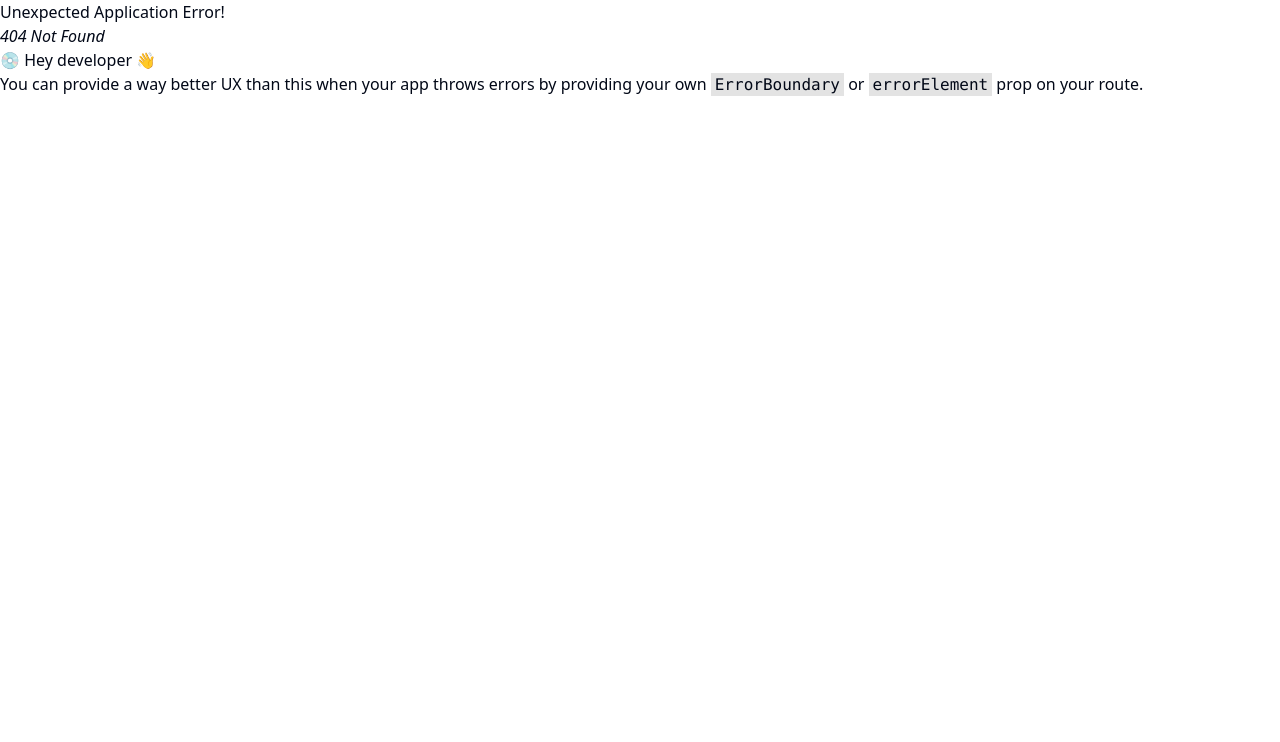
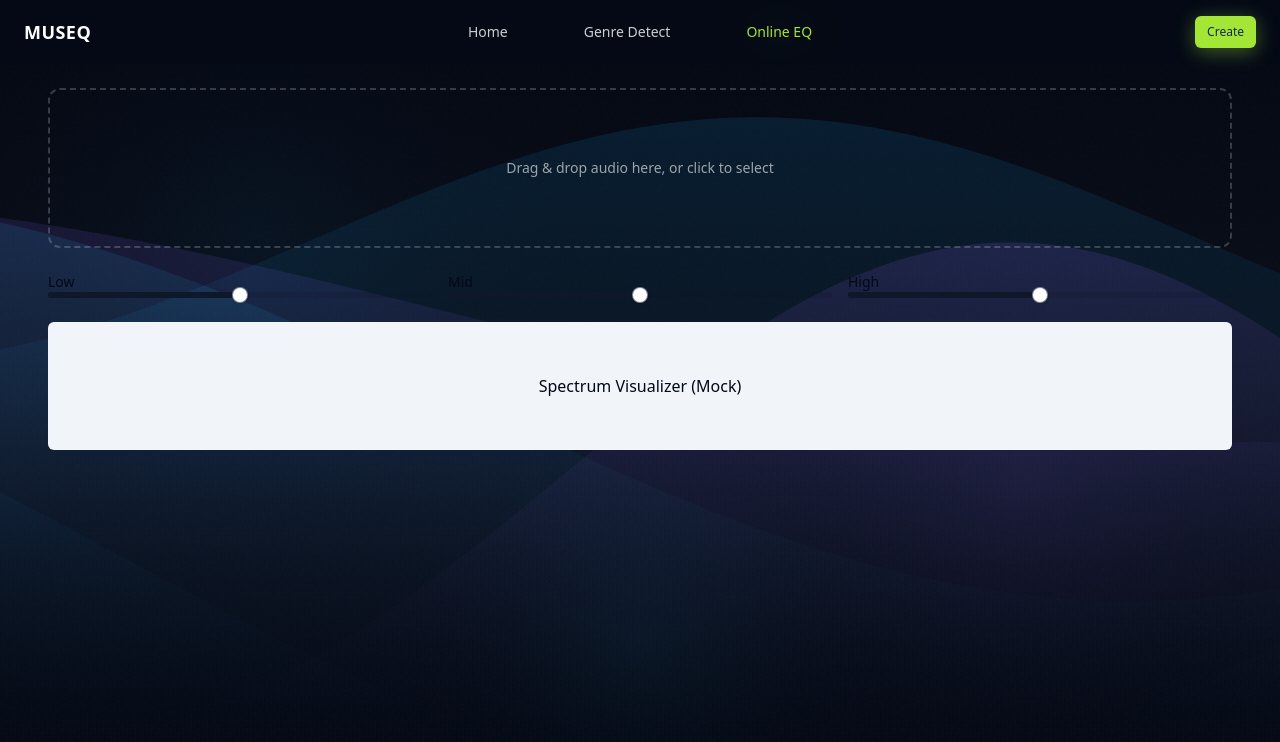
Before and after one commit to bngbtran/MUSEQ, a React (Vite) app: page /MUSEQ/online-eq in a window 1280 px wide. Before the commit this address had no page. Shown: the top 742 px of the page. Built offline with nearby package versions, Linux system fonts and the light colour scheme.

Commit message:
feat: implement feature 'Genre Detect'

```diff
--- a/index.html
+++ b/index.html
@@ -2,12 +2,10 @@
 <html lang="en">
   <head>
     <meta charset="UTF-8" />
-    <link rel="icon" type="image/svg+xml" href="/vite.svg" />
     <meta name="viewport" content="width=device-width, initial-scale=1.0" />
     <title>MUSEQ</title>
   </head>
   <body>
     <div id="root"></div>
-    <script type="module" src="/src/main.tsx"></script>
   </body>
 </html>
--- a/src/app/router.tsx
+++ b/src/app/router.tsx
@@ -1,12 +1,13 @@
-import { createBrowserRouter } from "react-router-dom"
-import Layout from "./layout"
+import { createBrowserRouter } from "react-router-dom";
+import Layout from "./layout";
 
-import HomePage from "@/pages/home/HomePage"
-import GenreDetectPage from "@/pages/genre-detect/GenreDetectPage"
-import OnlineEQPage from "@/pages/online-eq/OnlineEQPage"
-import CreatePage from "@/pages/create/CreatePage"
+import HomePage from "@/pages/home/HomePage";
+import GenreDetectPage from "@/pages/genre-detect/GenreDetectPage";
+import OnlineEQPage from "@/pages/online-eq/OnlineEQPage";
+import CreatePage from "@/pages/create/CreatePage";
 
-export const router = createBrowserRouter([
+export const router = createBrowserRouter(
+  [
     {
       path: "/",
       element: <Layout />,
@@ -17,4 +18,8 @@ export const router = createBrowserRouter([
         { path: "create", element: <CreatePage /> },
       ],
     },
-])
+  ],
+  {
+    basename: "/MUSEQ",
+  }
+)
--- a/src/pages/online-eq/components/TrackUploader.tsx
+++ b/src/pages/online-eq/components/TrackUploader.tsx
@@ -1,5 +1,10 @@
 import FileDropzone from "@/components/common/FileDropzone"
 
 export default function TrackUploader() {
-  return <FileDropzone />
+  return (
+    <FileDropzone
+      mode="upload"
+      status="idle"
+    />
+  )
 }
--- a/vite.config.ts
+++ b/vite.config.ts
@@ -3,6 +3,7 @@ import react from "@vitejs/plugin-react"
 import path from "path"
 
 export default defineConfig({
+  base: "/MUSEQ/",
   plugins: [react()],
   resolve: {
     alias: {
```
Lines whose indentation alone changed are shown as unchanged.
